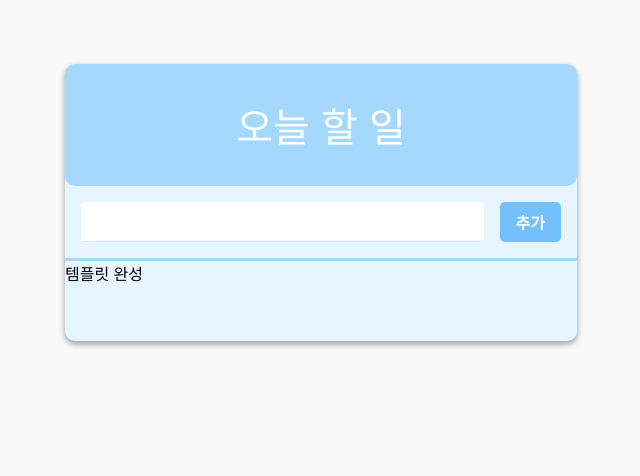
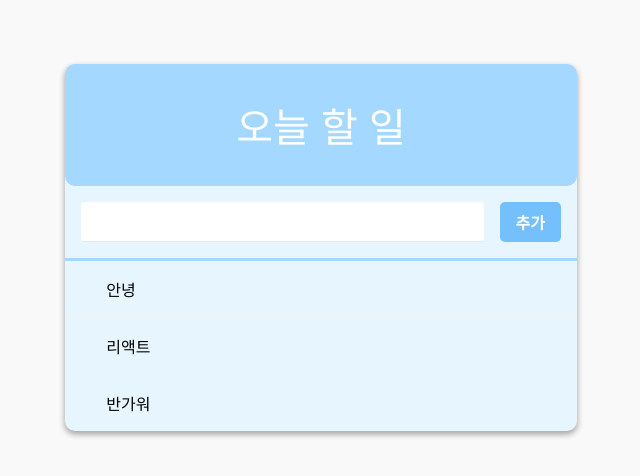
Before and after one commit to iamphj3/todo-list, a React (Create React App) app: page / in a window 1280 px wide. Shown: the top 476 px of the page, without its empty margins (319-959 px from the left). Built offline with nearby package versions, Linux system fonts and the light colour scheme.

Commit message:
feat: TodoItem.js 컴포넌트 작성

```diff
--- a/src/App.js
+++ b/src/App.js
@@ -1,13 +1,14 @@
 import React, { Component } from 'react';
 import TodoListTemplate from './components/TodoListTemplate';
 import Form from './components/Form';
+import TodoItemList from './components/TodoItemsList';
 
 class App extends Component {
   render() {
     return (
       <div>
         <TodoListTemplate form={<Form/>}>
-          템플릿 완성
+          <TodoItemList/>
         </TodoListTemplate>
       </div>
     );
--- /dev/null
+++ b/src/components/TodoItem.css
@@ -0,0 +1,47 @@
+.todo-item {
+    padding: 1rem;
+    display: flex;
+    align-items: center;
+    cursor: pointer;
+    transition: all 0.15s;
+    user-select: none;
+}
+
+.todo-item:hover {
+    background: #e3fafc;
+}
+
+/* todo-item 에 마우스가 있을때만 .remove 보이기 */
+.todo-item:hover .remove{
+    opacity: 1;
+}
+
+/* todo-item 사이에 윗 테두리 */
+.todo-item + .todo-item {
+    border-top: 1px solid #f1f3f5;
+}
+
+.remove {
+    margin-right: 1rem;
+    color: #e64980;
+    font-weight: 600;
+    opacity: 0;
+}
+
+.todo-text {
+    flex: 1; /* 체크, 엑스를 제외한 공간 다 채우기 */
+    word-break: break-all;
+}
+
+.checked {
+    text-decoration: line-through;
+    color: #adb5bd;
+}
+
+.check-mark {
+    font-size: 1.5rem;
+    line-height: 1rem;
+    margin-left: 1rem;
+    color: #3bc9db;
+    font-weight: 800;
+  }
--- /dev/null
+++ b/src/components/TodoItem.js
@@ -0,0 +1,24 @@
+import React, { Component } from "react";
+import './TodoItem.css'
+
+class TodoItem extends Component {
+    render() {
+        const { text, checked, id, onToggle, onRemove } = this.props;
+
+        return (
+            <div className="todo-item" onClick={() => onToggle(id)}>
+                <div className="remove" onClick={(e) => {
+                    e.stopPropagation();
+                    onRemove(id)}
+                }>&times;</div>
+                <div className={`todo-text ${checked && 'checked'}`}>
+                    <div>{text}</div>
+                </div>
+                {
+                    checked && (<div className="check-mark">✓</div>)
+                }
+            </div>
+        );
+    }
+}
+export default TodoItem;
--- a/src/components/TodoItemsList.js
+++ b/src/components/TodoItemsList.js
@@ -1,11 +1,14 @@
 import React, { Component } from "react";
+import TodoItem from './TodoItem'
 
 class TodoItemList extends Component {
     render() {
         const { todos, onToggle, onMove } = this.props;
         return (
             <div>
-
+                <TodoItem text="안녕" />
+                <TodoItem text="리액트" />
+                <TodoItem text="반가워" />
             </div>
         );
     }
```
